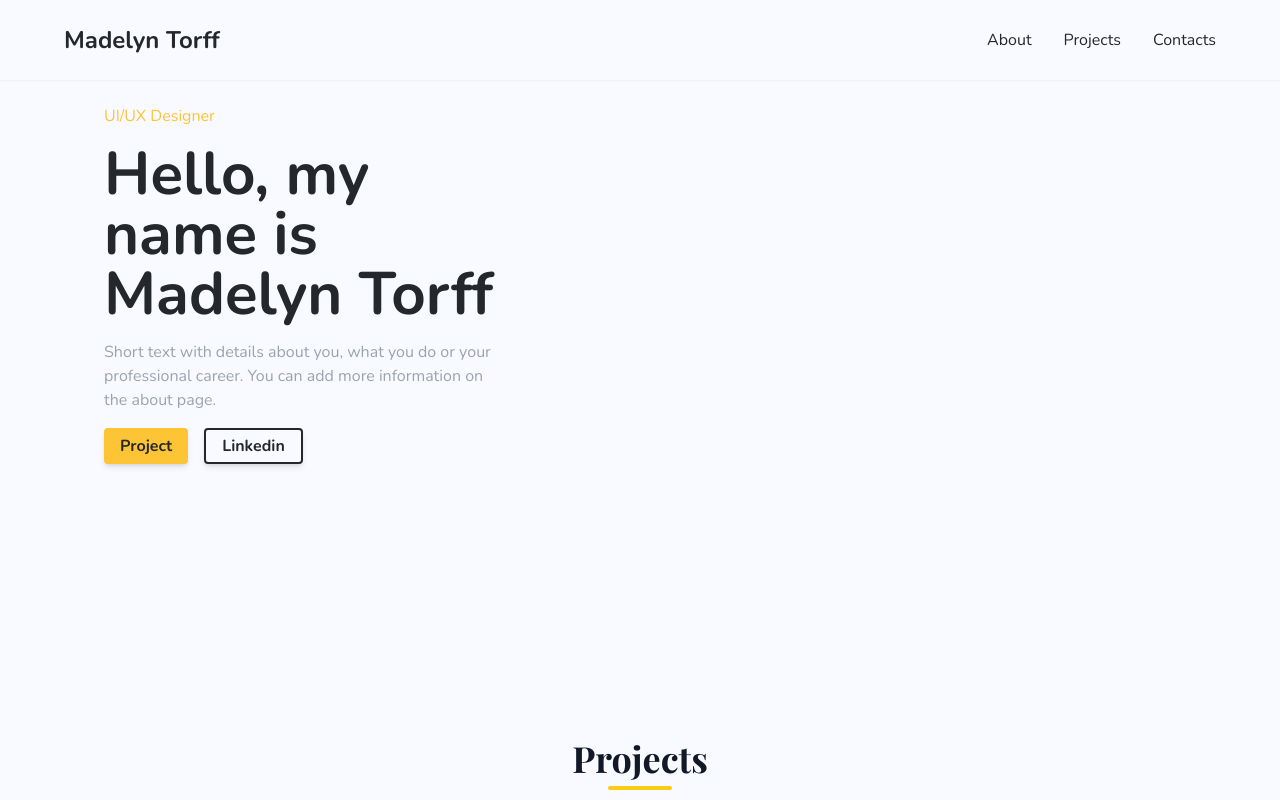
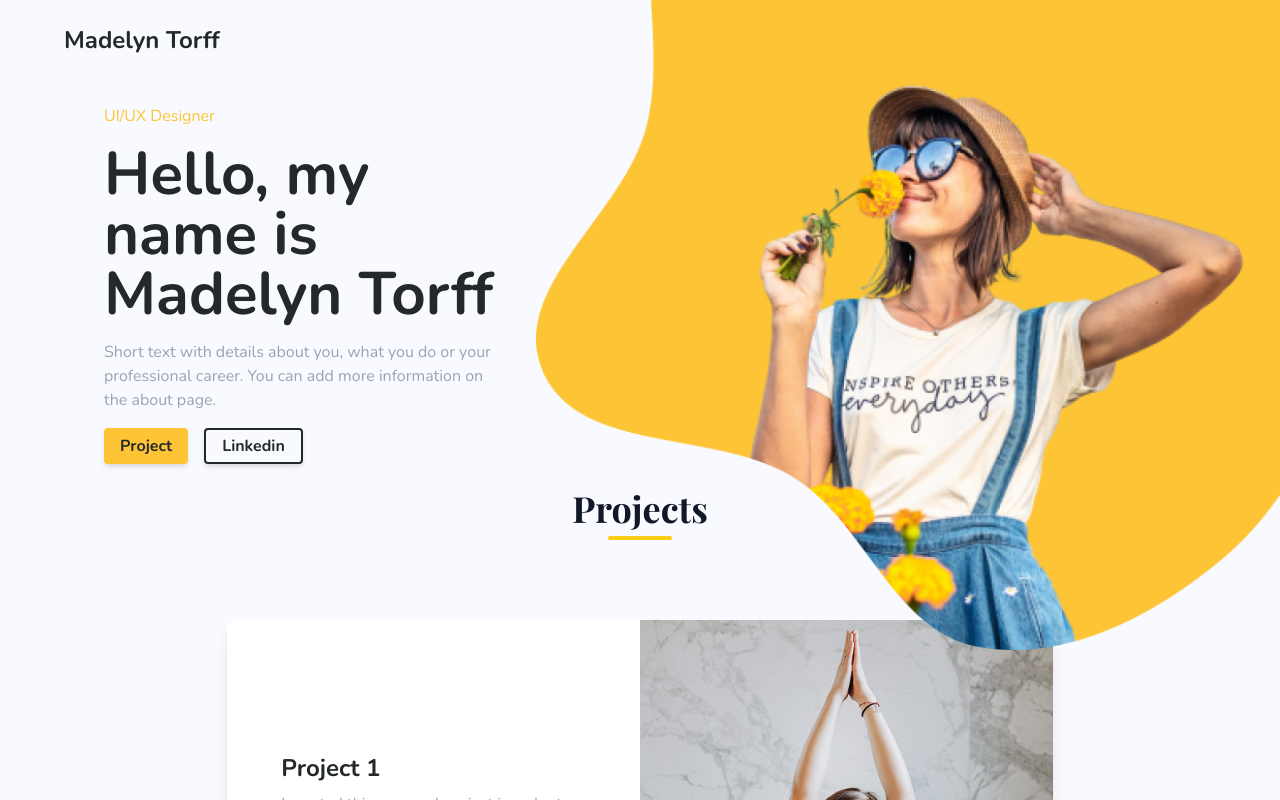
Before and after one commit to Tom-Boudeville/portfolio, a React (Create React App) app in the folder portfolio/: page / in a window 1280 px wide. Shown: the top 800 px of the page. Built offline with nearby package versions, Linux system fonts and the light colour scheme.

Commit message:
fix: visual bug

```diff
--- a/portfolio/src/components/BackGroundImageDesign.jsx
+++ b/portfolio/src/components/BackGroundImageDesign.jsx
@@ -3,7 +3,7 @@ import React from "react";
 export default function BackGroundImageDesign() {
   return (
     <div
-      className="-z-10 inset-0 bg-no-repeat bg-right-top pointer-events-none absolute"
+      className="z-10 inset-0 bg-no-repeat bg-right-top pointer-events-none absolute"
       style={{
         backgroundImage: "url('/femme1.png')",
         backgroundSize: "auto 650px",
--- a/portfolio/src/components/Header.jsx
+++ b/portfolio/src/components/Header.jsx
@@ -2,7 +2,7 @@ import React from "react";
 
 export default function Header() {
   return (
-    <header className=" flex w-full h-20 shadow-sm overflow-hidden">
+    <header className="z-50 flex w-full h-20 overflow-hidden">
       <div className="flex-1 flex items-center px-8 md:px-16">
         <span className="text-2xl font-bold">Madelyn Torff</span>
       </div>
--- a/portfolio/src/components/ProjectSeparator.jsx
+++ b/portfolio/src/components/ProjectSeparator.jsx
@@ -2,7 +2,7 @@ import React from "react";
 
 export default function ProjectSeparator() {
   return (
-    <div className="flex flex-col items-center" style={{ marginTop: "250px" }}>
+    <div className="flex flex-col items-center w-full mb-8">
       <h2 className="text-4xl font-bold font-serif text-gray-900 mb-2">
         Projects
       </h2>
```
